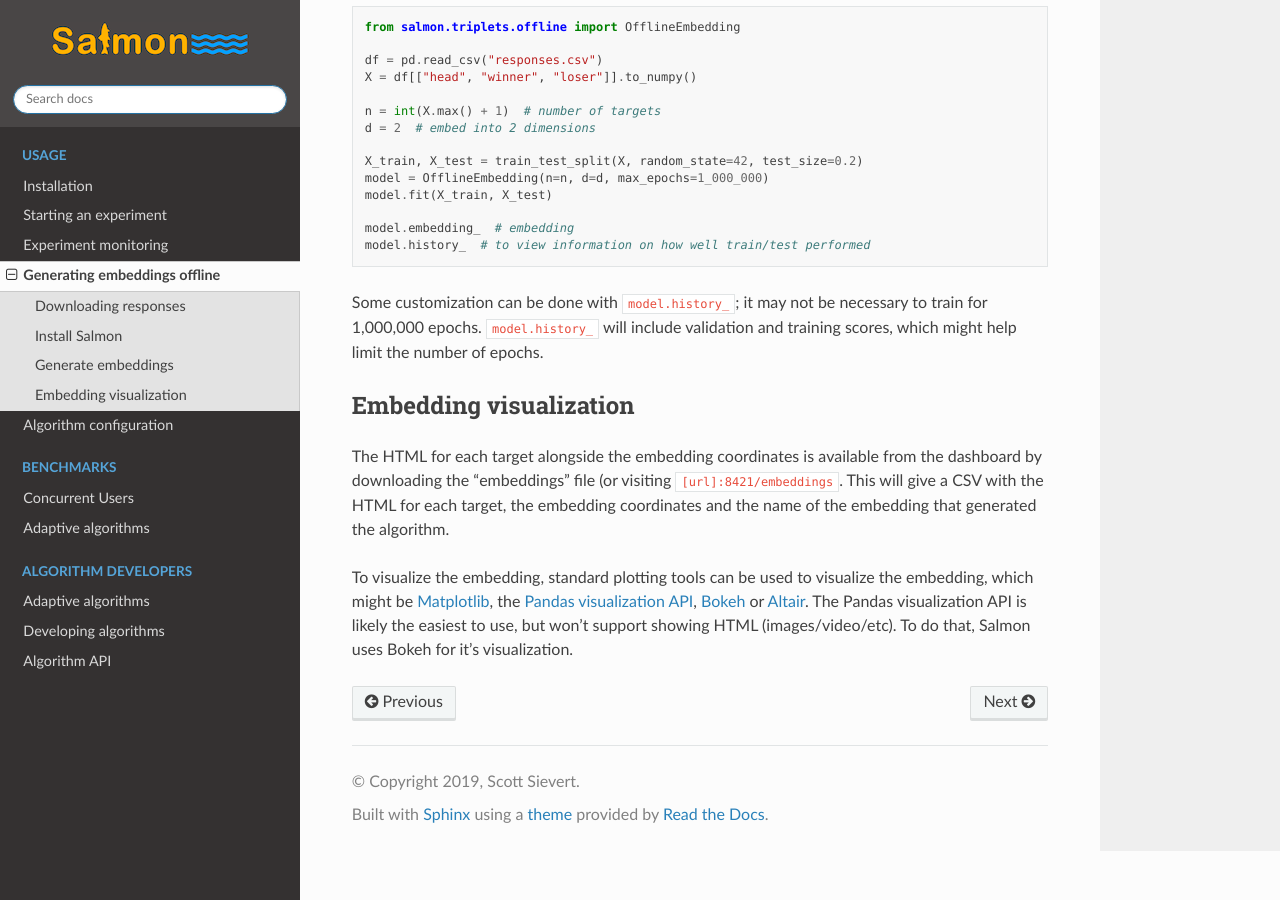
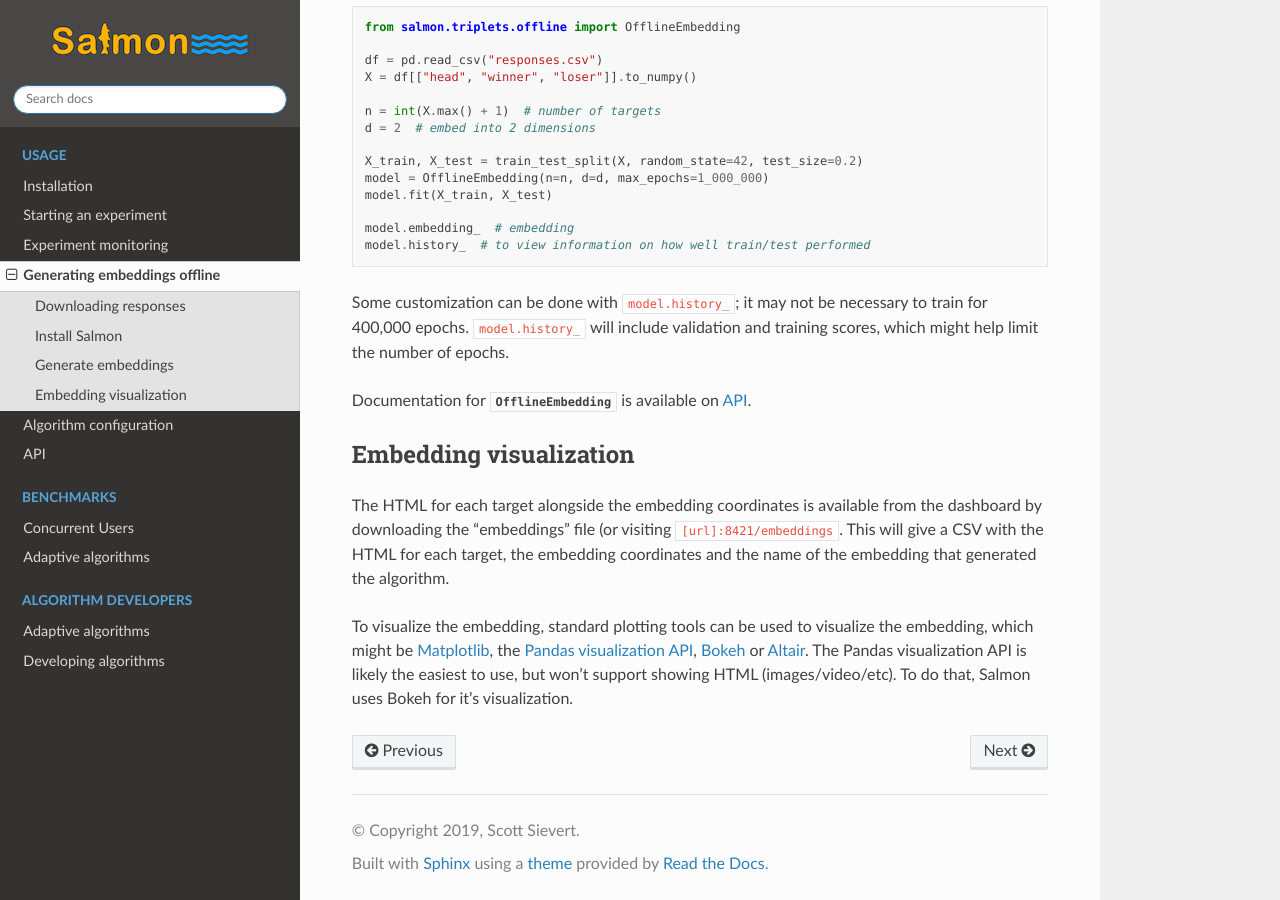
Before and after one commit to stsievert/salmon, a Sphinx documentation site: the page built from docs/source/offline.rst, in a window 1280 px wide and 900 px high, scrolled down 864 px. Built offline with Sphinx 7.4.7 and the Read the Docs theme 2.0.0, drawn with Linux system fonts in a browser that asks for light colours.

Commit message:
doc refresh

```diff
--- a/docs/source/algorithms.rst
+++ b/docs/source/algorithms.rst
@@ -1,4 +1,6 @@
 .. _adaptive-config:
+
+.. _alg-config:
 
 Algorithm configuration
 =======================
--- a/docs/source/index.rst
+++ b/docs/source/index.rst
@@ -37,6 +37,7 @@ the same confidence.
    monitoring
    offline
    algorithms
+   api
 
 .. toctree::
    :maxdepth: 2
--- a/docs/source/offline.rst
+++ b/docs/source/offline.rst
@@ -54,8 +54,11 @@ This code will generate an embedding:
    model.history_  # to view information on how well train/test performed
 
 Some customization can be done with ``model.history_``; it may not be necessary
-to train for 1,000,000 epochs. ``model.history_`` will include validation and
+to train for 400,000 epochs. ``model.history_`` will include validation and
 training scores, which might help limit the number of epochs.
+
+Documentation for :class:`~salmon.triplets.offline.OfflineEmbedding` is
+available on :ref:`api`.
 
 Embedding visualization
 -----------------------
```
Also changed, not shown: other parts of docs/source/index.rst (+0 -1 lines), docs/source/api.rst (+22 -7 lines).
